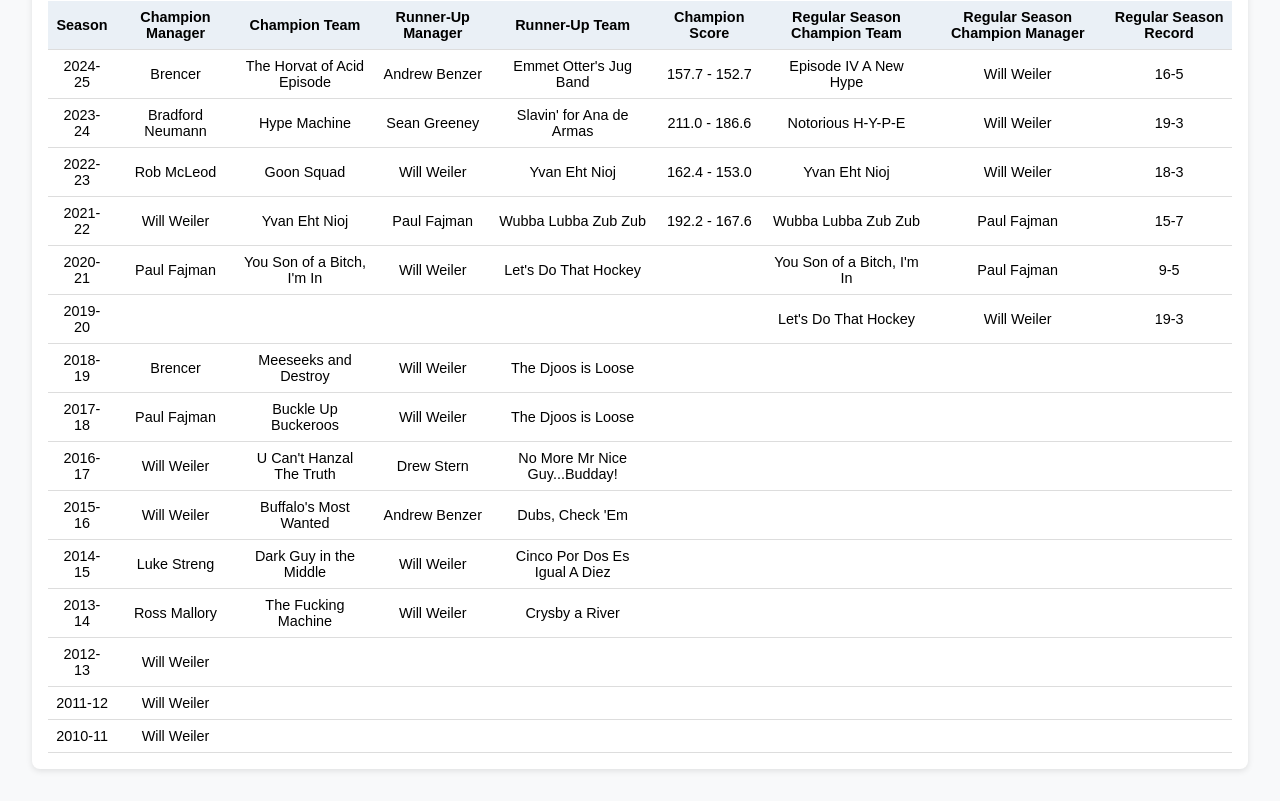
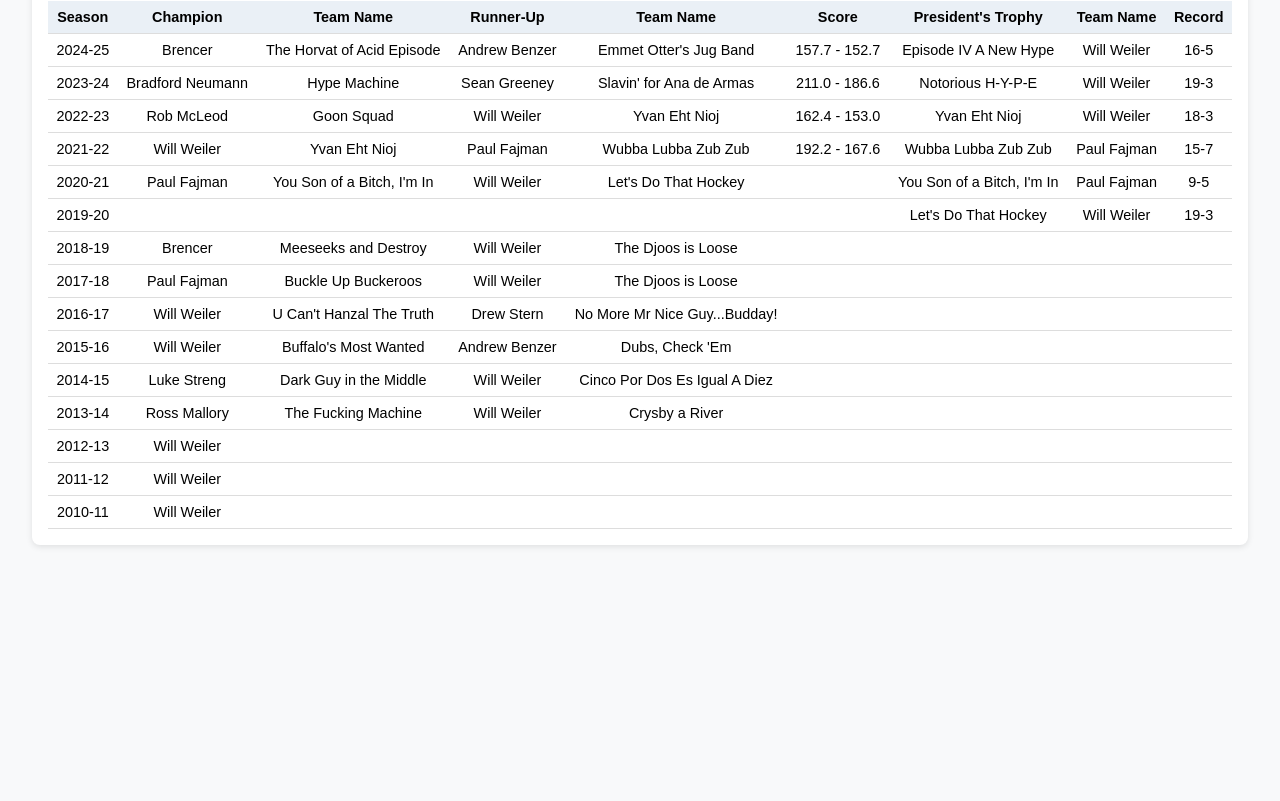
Before and after one commit to corvettes13/fantasy-hockey, a plain HTML site: page history/champions.html in a window 1280 px wide. Shown: the part 121-922 px from the top of the page. After the commit the page ends 800 px from the top, so only its background shows below. Drawn offline with Linux system fonts and the light colour scheme.

Commit message:
Update champions.html

```diff
--- a/history/champions.html
+++ b/history/champions.html
@@ -13,14 +13,14 @@
       <thead>
         <tr>
           <th>Season</th>
-          <th>Champion Manager</th>
-          <th>Champion Team</th>
-          <th>Runner-Up Manager</th>
-          <th>Runner-Up Team</th>
-          <th>Champion Score</th>
-          <th>Regular Season Champion Team</th>
-          <th>Regular Season Champion Manager</th>
-          <th>Regular Season Record</th>
+          <th>Champion</th>
+          <th>Team Name</th>
+          <th>Runner-Up</th>
+          <th>Team Name</th>
+          <th>Score</th>
+          <th>President's Trophy</th>
+          <th>Team Name</th>
+          <th>Record</th>
         </tr>
       </thead>
       <tbody id="champions-body">
```
